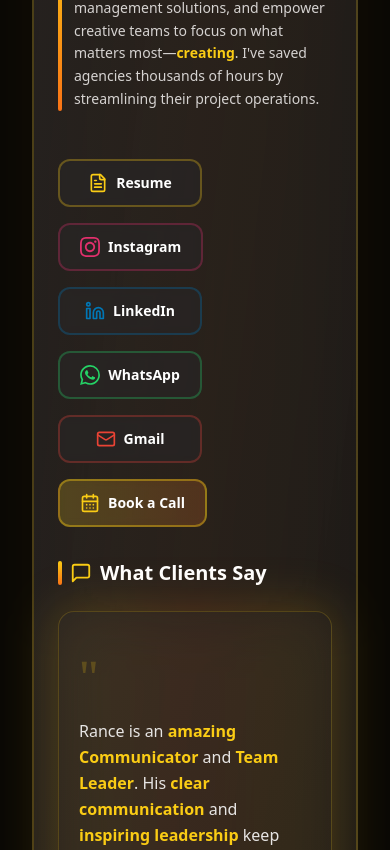
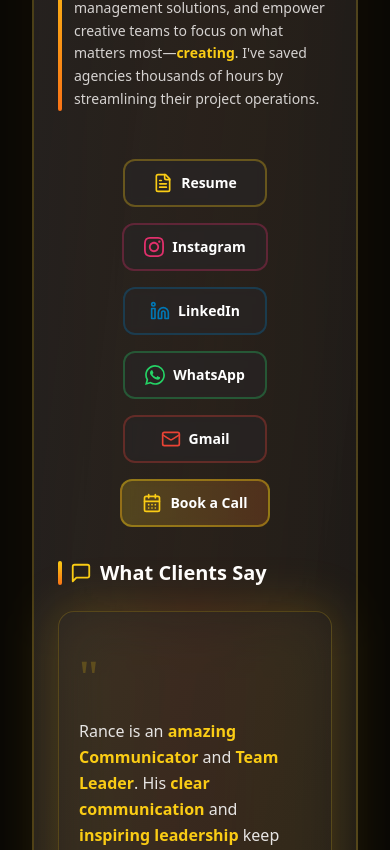
Before and after one commit to 6licem/portfolio, a React (Vite) app: page / in a window 390 px wide. Shown: the part 1854-2704 px from the top of the page. Built offline with nearby package versions, Linux system fonts and the light colour scheme; no server answers.

Commit message:
feat: introduce Home page component incorporating a new TechStackSection and other portfolio elements.

```diff
--- a/src/components/TechStackSection.tsx
+++ b/src/components/TechStackSection.tsx
@@ -76,11 +76,7 @@
           </div>
         </div>
 
-        <div className="mt-12 flex justify-center gap-8 text-stone-500 font-bold text-[10px] tracking-[0.3em] uppercase">
-          <span className="flex items-center gap-2"><div className="w-1 h-1 bg-yellow-400 rounded-full"></div> Operational</span>
-          <span className="flex items-center gap-2"><div className="w-1 h-1 bg-yellow-400 rounded-full"></div> Creative</span>
-          <span className="flex items-center gap-2"><div className="w-1 h-1 bg-yellow-400 rounded-full"></div> Marketing</span>
-        </div>
+
       </div>
     </div>
   );
--- a/src/pages/Home.tsx
+++ b/src/pages/Home.tsx
@@ -343,7 +343,7 @@
                     </p>
                   </div>
 
-                  <div className="flex flex-wrap gap-4 sm:gap-6 pt-4">
+                  <div className="flex flex-wrap justify-center sm:justify-start gap-4 sm:gap-6 pt-4">
                     <button
                       onClick={openResumeModal}
                       className="group/btn relative inline-flex items-center justify-center gap-2 min-w-[9rem] bg-stone-800/60 hover:bg-stone-800 border-2 border-yellow-400/30 hover:border-yellow-400/60 text-white px-5 py-3 rounded-xl font-bold text-sm transition-all duration-300 backdrop-blur-sm hover:scale-105"
```
